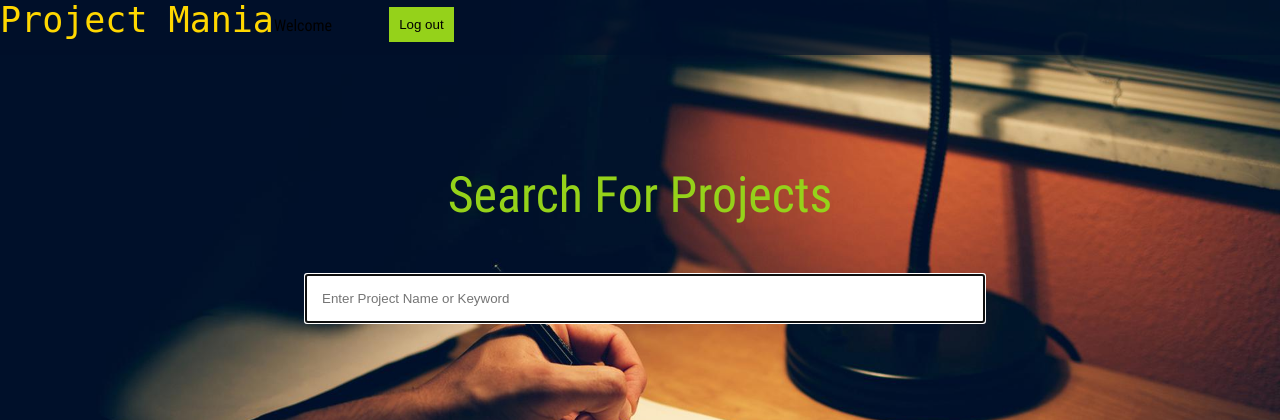
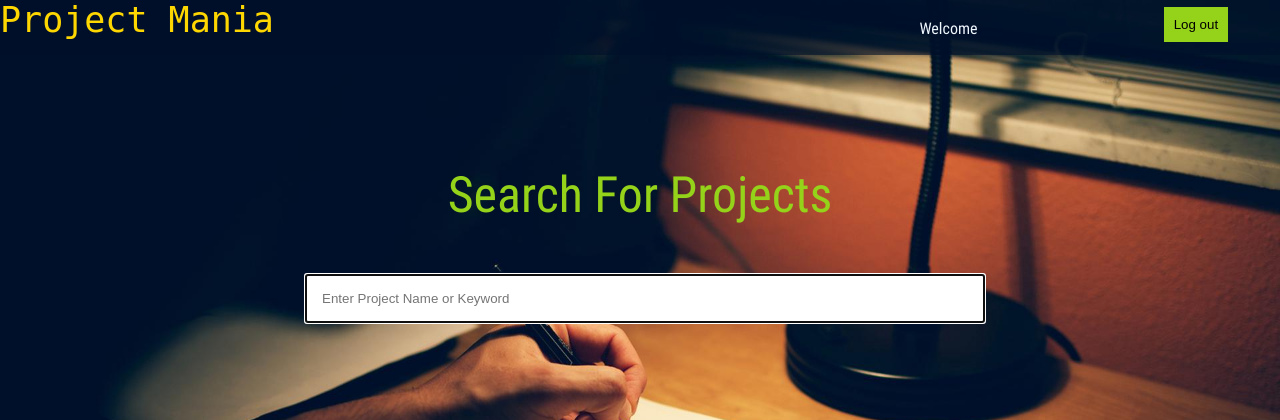
Before and after one commit to Arushisaxena98/CodeBusters, a PHP site: page /KamlaHotel/html/userloggedin.html in a window 1280 px wide. Shown: the top 420 px of the page. Run offline with PHP 8.4, Linux system fonts and the light colour scheme.

Commit message:
Update common.css

```diff
--- a/hack/hack/css/common.css
+++ b/hack/hack/css/common.css
@@ -372,3 +372,26 @@
     margin-left: 93%;
     padding: 4px;
 }
+.divlogin{
+	width: 75%;
+	font-family: Roboto,sans-serif !important;
+    font-size: 25px !important;
+}
+.welcome{
+	float: right;
+    padding-top: 3%;
+	text-decoration: none;
+    color: #f0f8ff;
+}
+.divlogin4{
+	width: 16%;
+    font-size: 30px;
+	font-family: Roboto,sans-serif !important;
+}
+.usernamelogin{
+	margin: auto;
+    padding-top: 4%;
+    padding-left: 20%;
+    text-decoration: none;
+    color: #f0f8ff;
+}
```
